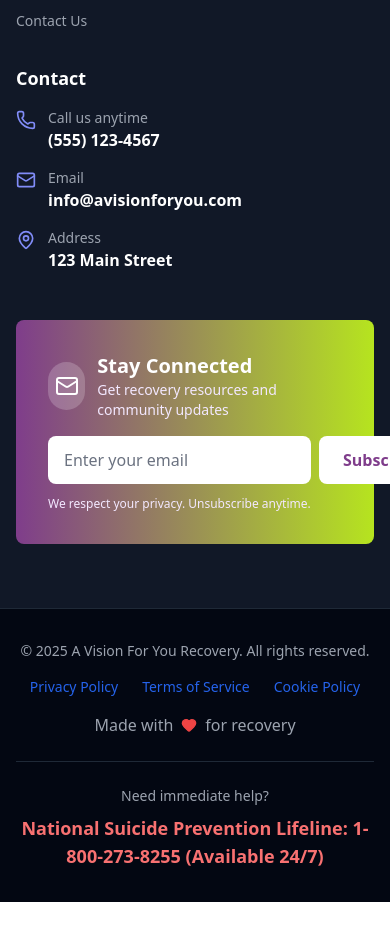
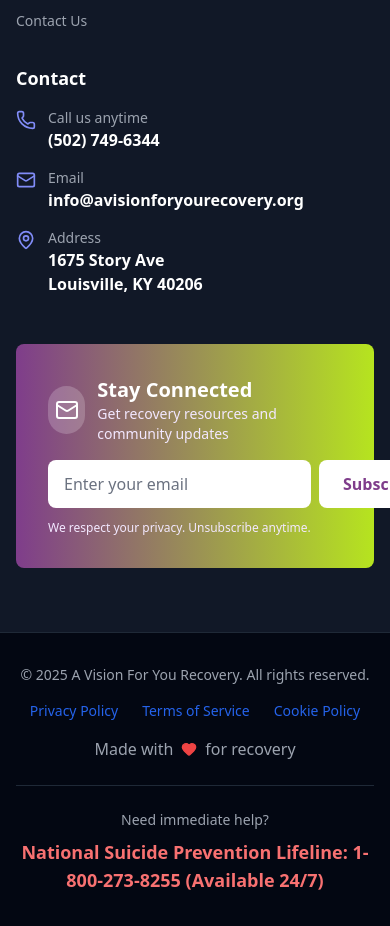
Before and after one commit to zrobards/avisionforyou, a Next.js app: page /programs in a window 390 px wide. Shown: the part 4282-5208 px from the top of the page. Before the commit the page ends 5184 px from the top, so only its background shows below. Built offline with nearby package versions, Linux system fonts and the light colour scheme; no server answers.

Commit message:
Update footer contact information with correct address, phone, and email

```diff
--- a/src/components/layout/Footer.tsx
+++ b/src/components/layout/Footer.tsx
@@ -102,21 +102,21 @@
                   <Phone className="w-5 h-5 text-indigo-400 mt-0.5 flex-shrink-0" />
                   <div>
                     <p className="text-sm text-gray-400">Call us anytime</p>
-                    <p className="text-white font-semibold">(555) 123-4567</p>
+                    <p className="text-white font-semibold">(502) 749-6344</p>
                   </div>
                 </div>
                 <div className="flex items-start gap-3">
                   <Mail className="w-5 h-5 text-indigo-400 mt-0.5 flex-shrink-0" />
                   <div>
                     <p className="text-sm text-gray-400">Email</p>
-                    <p className="text-white font-semibold">info@avisionforyou.com</p>
+                    <p className="text-white font-semibold">info@avisionforyourecovery.org</p>
                   </div>
                 </div>
                 <div className="flex items-start gap-3">
                   <MapPin className="w-5 h-5 text-indigo-400 mt-0.5 flex-shrink-0" />
                   <div>
                     <p className="text-sm text-gray-400">Address</p>
-                    <p className="text-white font-semibold">123 Main Street</p>
+                    <p className="text-white font-semibold">1675 Story Ave<br />Louisville, KY 40206</p>
                   </div>
                 </div>
               </div>
```
